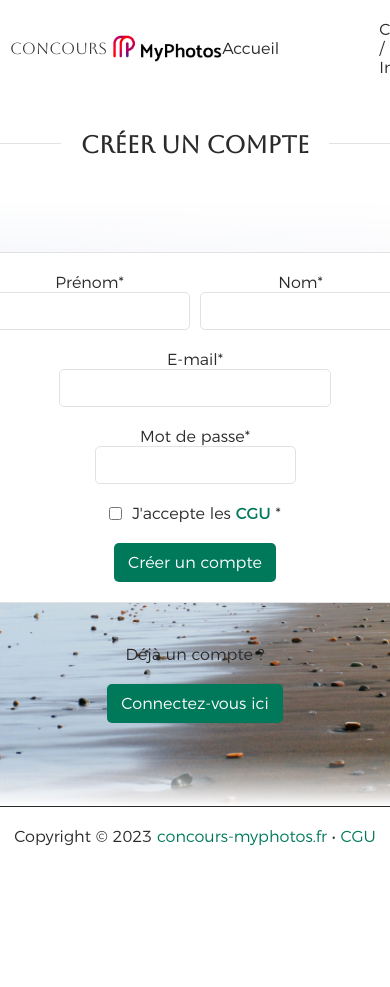
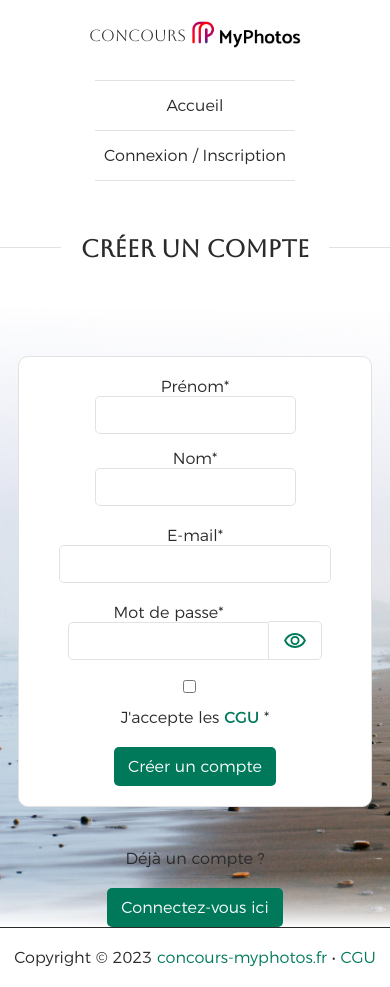
Before and after one commit to LaurianMathiot/front-laurian, a React (Create React App) app: page /inscription in a window 390 px wide. Shown: the top 987 px of the page. Before the commit the page ends 866 px from the top, so only its background shows below. Built offline with nearby package versions, Linux system fonts and the light colour scheme.

Commit message:
update cgu ok

```diff
--- a/package.json
+++ b/package.json
@@ -12,10 +12,12 @@
     "@testing-library/react": "^13.4.0",
     "@testing-library/user-event": "^13.5.0",
     "cors": "^2.8.5",
+    "draft-js-export-html": "^1.4.1",
     "js-cookie": "^3.0.5",
     "jwt-decode": "^3.1.2",
     "react": "^18.2.0",
     "react-dom": "^18.2.0",
+    "react-draft-wysiwyg": "^1.15.0",
     "react-modal": "^3.16.1",
     "react-router-dom": "^6.16.0",
     "react-scripts": "5.0.1",
--- a/src/components/public/_Header.scss
+++ b/src/components/public/_Header.scss
@@ -31,3 +31,38 @@
     }
   }
 }
+
+@media screen and (max-width: 670px) {
+  .main-header,
+  .flex-between,
+  ul {
+    flex-direction: column;
+    gap: 15px !important;
+    justify-content: start;
+    text-align: center;
+  }
+
+  .main-header {
+    ul {
+      & > li {
+        width: 200px;
+        padding-bottom: 15px;
+        border-bottom: 1px solid $lightgrey;
+      }
+      & > :first-child {
+        border-top: 1px solid $lightgrey;
+        padding-top: 15px;
+      }
+    }
+
+    .title-wrap {
+      margin-bottom: 15px;
+    }
+
+    .underline {
+      &::after {
+        display: none;
+      }
+    }
+  }
+}
--- a/src/components/public/_PhotosGrid.scss
+++ b/src/components/public/_PhotosGrid.scss
@@ -44,3 +44,36 @@
     }
   }
 }
+
+@media screen and (max-width: 900px) {
+  .masonry {
+    column-count: 2 !important;
+    column-gap: 25px;
+    padding: 0 20px !important;
+  }
+  .modal {
+    margin: 0;
+    padding: 10vh 0;
+  }
+
+  .close {
+    right: 10vw;
+  }
+}
+
+@media screen and (max-width: 650px) {
+  .title {
+    transform: scale(0.7);
+  }
+}
+
+@media screen and (max-width: 460px) {
+  .masonry {
+    column-count: 1 !important;
+    column-gap: 15px;
+    padding: 0 10px !important;
+  }
+  .title {
+    transform: scale(0.5);
+  }
+}
--- a/src/page/public/Cgu.jsx
+++ b/src/page/public/Cgu.jsx
@@ -1,11 +1,40 @@
-import { Link } from "react-router-dom";
 import Header from "../../components/public/Header";
 import Footer from "../../components/public/Footer";
+import { useEffect, useState } from "react";
+import { convertFromRaw, EditorState } from "draft-js";
+import { stateToHTML } from "draft-js-export-html";
 
 function CGU() {
+  const [CGU, setCGU] = useState(EditorState.createEmpty());
+
+  const fetchCGU = async () => {
+    try {
+      const response = await fetch(`http://localhost:3000/api/CGU`);
+      const responseJs = await response.json();
+      const contentState = convertFromRaw(JSON.parse(responseJs.data.text));
+      const editorState = EditorState.createWithContent(contentState);
+      setCGU(editorState);
+    } catch (error) {
+      console.error(
+        "Une erreur s'est produite lors de la récupération des CGU :",
+        error
+      );
+    }
+  };
+
+  useEffect(() => {
+    fetchCGU();
+  }, []);
+
+  const contentState = CGU.getCurrentContent();
+  const html = stateToHTML(contentState);
+
   return (
     <>
       <Header />
+      <section className="CGU">
+        <div dangerouslySetInnerHTML={{ __html: html }} />
+      </section>
       <Footer />
     </>
   );
--- a/src/page/public/Login.jsx
+++ b/src/page/public/Login.jsx
@@ -1,16 +1,13 @@
 import Footer from "../../components/public/Footer";
 import Header from "../../components/public/Header";
 import { Link } from "react-router-dom";
-import { useState } from "react";
 import { useNavigate } from "react-router-dom";
 import Cookies from "js-cookie";
 import jwtDecode from "jwt-decode";
+import Swal from "sweetalert2";
 
 function Login() {
   const navigate = useNavigate();
-  const [isLogin, setIsLogin] = useState(false);
-  const [indexTime, setIndexTime] = useState(3);
-  const [wronglogin, setWrongLogin] = useState(false);
 
   const HandleLoginSubmit = async (event) => {
     event.preventDefault();
@@ -18,7 +15,6 @@ function Login() {
     const email = event.target.email.value;
     const password = event.target.password.value;
 
-    // Envoi de la requête POST pour la connexion
     const loginResponse = await fetch(`http://localhost:3000/api/login`, {
       method: "POST",
       headers: {
@@ -34,24 +30,19 @@ function Login() {
       Cookies.set("jwt", await jwt);
       const jwtUser = Cookies.get("jwt");
       const user = await jwtDecode(jwtUser);
-
-      setInterval(() => {
-        setIndexTime((indexTime) => indexTime - 1);
-      }, 1000);
-
-      setIsLogin("success");
-
-      if (user.data.role === 1) {
-        navigate("/admin/admin-dashboard");
-      } else {
-        navigate("/user/user-upload");
-      }
+      setTimeout(() => {
+        if (user.data.role === 1) {
+          navigate("/admin/admin-dashboard");
+        } else {
+          navigate("/user/user-upload");
+        }
+      }, 0);
     } else {
-      setIsLogin("error");
-      setWrongLogin(true);
-      setTimeout(() => {
-        setWrongLogin(false);
-      }, 3000);
+      Swal.fire({
+        title: "Erreur!",
+        text: "Une erreur est survenue lors de votre inscription",
+        icon: "error",
+      });
     }
   };
 
--- a/src/page/public/Signup.jsx
+++ b/src/page/public/Signup.jsx
@@ -1,11 +1,17 @@
+import { useState } from "react";
 import Footer from "../../components/public/Footer";
 import Header from "../../components/public/Header";
 import { Link } from "react-router-dom";
-import Cookies from "js-cookie";
 import { useNavigate } from "react-router-dom";
 import Swal from "sweetalert2";
 function Signup() {
+  const [showPassword, setShowPassword] = useState(false);
+
   const navigate = useNavigate();
+
+  const togglePasswordVisibility = () => {
+    setShowPassword(!showPassword);
+  };
 
   const HandleSignupSubmit = async (event) => {
     event.preventDefault();
@@ -15,36 +21,49 @@ function Signup() {
     const email = event.target.email.value;
     const password = event.target.password.value;
 
+    const passwordRegexLowercase = /[a-z]/;
+    const passwordRegexUppercase = /[A-Z]/;
+    const passwordRegexDigit = /[0-9]/;
+    const passwordRegexSymbol = /[!@#$%^&*.+-]/;
+
+    const isPasswordValid =
+      password.match(passwordRegexLowercase) &&
+      password.match(passwordRegexUppercase) &&
+      password.match(passwordRegexDigit) &&
+      password.match(passwordRegexSymbol) &&
+      password.length >= 8;
+
+    if (!isPasswordValid) {
+      Swal.fire({
+        title: "Erreur!",
+        text: "Le mot de passe doit contenir au moins une minuscule, une majuscule, un chiffre, un symbole et doit avoir une longueur minimale de 8 caractères.",
+        icon: "error",
+      });
+      return;
+    }
     const signinUserResponse = await fetch("http://localhost:3000/api/signin", {
-      method: 'POST',
+      method: "POST",
       body: JSON.stringify({ name, lastname, email, password }),
       headers: {
-        'Content-type': 'application/json',
+        "Content-type": "application/json",
       },
-    })
-
-    if (signinUserResponse.status === 201) {
-      const signupData = await signinUserResponse.json();
-
-      const jwt = signupData.data;
-      Cookies.set("jwt", jwt);
+    });
 
     if (signinUserResponse.status === 201) {
       Swal.fire({
-          title: 'Inscription',
-          text: 'Inscription réussite, bienvenue',
-          icon: 'success',
-        })
+        title: "Inscription",
+        text: "Inscription réussite, bienvenue",
+        icon: "success",
+      });
       setTimeout(() => {
-          navigate("/connexion")
+        navigate("/connexion");
       }, 3000);
     } else {
       Swal.fire({
-          title: 'Erreur!',
-          text: 'Une erreur est survenue lors de votre inscription',
-          icon: 'error',
+        title: "Erreur!",
+        text: "Une erreur est survenue lors de votre inscription",
+        icon: "error",
       });
-      }
     }
   };
 
@@ -78,11 +97,42 @@ function Signup() {
               </label>
               <input id="email-input" type="email" name="email" required />
             </div>
+            <div className="flex-center password-input-wrap">
               <div className="form-element flex-column-start">
                 <label htmlFor="password">
                   Mot de passe<span>*</span>
                 </label>
-              <input type="password" name="password" required />
+                <input
+                  type={showPassword ? "text" : "password"}
+                  name="password"
+                  required
+                />
+              </div>
+              <button
+                className=""
+                type="button"
+                onClick={togglePasswordVisibility}
+              >
+                {showPassword ? (
+                  <svg
+                    xmlns="http://www.w3.org/2000/svg"
+                    height="24"
+                    viewBox="0 -960 960 960"
+                    width="24"
+                  >
+                    <path d="m644-428-58-58q9-47-27-88t-93-32l-58-58q17-8 34.5-12t37.5-4q75 0 127.5 52.5T660-500q0 20-4 37.5T644-428Zm128 126-58-56q38-29 67.5-63.5T832-500q-50-101-143.5-160.5T480-720q-29 0-57 4t-55 12l-62-62q41-17 84-25.5t90-8.5q151 0 269 83.5T920-500q-23 59-60.5 109.5T772-302Zm20 246L624-222q-35 11-70.5 16.5T480-200q-151 0-269-83.5T40-500q21-53 53-98.5t73-81.5L56-792l56-56 736 736-56 56ZM222-624q-29 26-53 57t-41 67q50 101 143.5 160.5T480-280q20 0 39-2.5t39-5.5l-36-38q-11 3-21 4.5t-21 1.5q-75 0-127.5-52.5T300-500q0-11 1.5-21t4.5-21l-84-82Zm319 93Zm-151 75Z" />
+                  </svg>
+                ) : (
+                  <svg
+                    xmlns="http://www.w3.org/2000/svg"
+                    height="24"
+                    viewBox="0 -960 960 960"
+                    width="24"
+                  >
+                    <path d="M480-320q75 0 127.5-52.5T660-500q0-75-52.5-127.5T480-680q-75 0-127.5 52.5T300-500q0 75 52.5 127.5T480-320Zm0-72q-45 0-76.5-31.5T372-500q0-45 31.5-76.5T480-608q45 0 76.5 31.5T588-500q0 45-31.5 76.5T480-392Zm0 192q-146 0-266-81.5T40-500q54-137 174-218.5T480-800q146 0 266 81.5T920-500q-54 137-174 218.5T480-200Zm0-300Zm0 220q113 0 207.5-59.5T832-500q-50-101-144.5-160.5T480-720q-113 0-207.5 59.5T128-500q50 101 144.5 160.5T480-280Z" />
+                  </svg>
+                )}
+              </button>
             </div>
             <div className="form-element flex-between">
               <input
--- a/src/page/public/_signup.scss
+++ b/src/page/public/_signup.scss
@@ -37,6 +37,39 @@
         margin-right: 10px;
       }
 
+      .password-input-wrap {
+        align-items: end;
+
+        input {
+          border-radius: 5px 0 0 5px;
+        }
+
+        button {
+          background-color: white;
+          border: 1px solid $lightgrey;
+          border-left: none;
+          height: 38.5px;
+          padding: 0 14px;
+          border-radius: 0 5px 5px 0;
+          cursor: pointer;
+          transition: all 0.2s;
+          display: inline-block;
+
+          svg {
+            margin-top: 4px;
+            fill: $green;
+          }
+
+          &:hover {
+            background-color: $lightgrey;
+
+            svg {
+              fill: $grey;
+            }
+          }
+        }
+      }
+
       & > :first-child {
         gap: 10px;
       }
```
Also changed, not shown: src/page/admin/AdminUpdateCGU.jsx (+80 -2 lines), 1 other file (tests, documents, lock files or other folders). Lines whose indentation alone changed are shown as unchanged.
